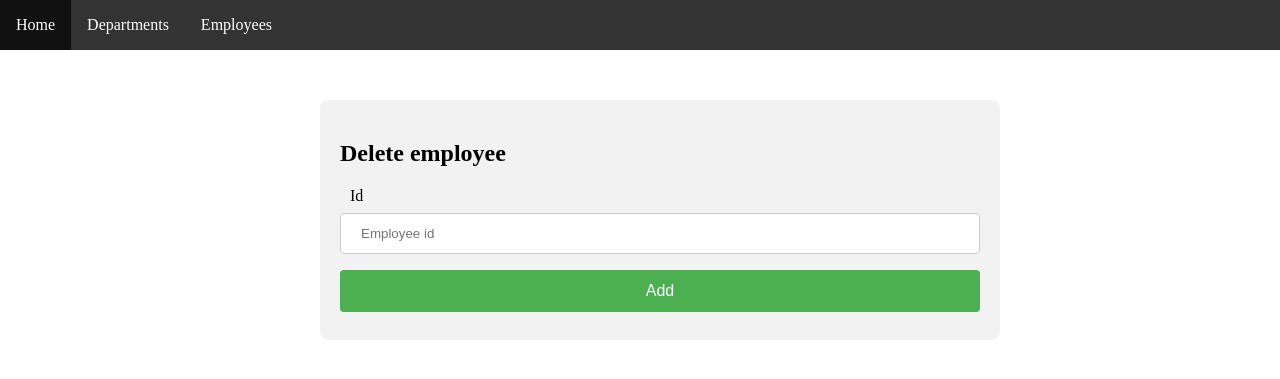
After one commit to rostislavborovyk/grad_work, a Flask app: page /delete_employee in a window 1280 px wide. The commit adds this page. Shown: the top 379 px of the page. Run offline with Flask 2, Linux system fonts and the light colour scheme.

Commit message:
Added functionality of delete user btn

```diff
--- a/department_app/config.py
+++ b/department_app/config.py
@@ -1,8 +1,6 @@
 DEBUG = True
 # remote db
 SQLALCHEMY_DATABASE_URI = 'mysql://wxtuYnuHC0:FfjxV5hUB4@remotemysql.com:3306/wxtuYnuHC0'
-# remote db
-# SQLALCHEMY_DATABASE_URI = 'mysql://sql7312908:HgjNbJMugJ@sql7.freesqldatabase.com:3306/sql7312908'
 
 SECRET_KEY = '8ed308dc-4028-410b-a104-09bde4f507b9'
 SQLALCHEMY_TRACK_MODIFICATIONS = False
--- a/department_app/forms.py
+++ b/department_app/forms.py
@@ -1,5 +1,5 @@
 from flask_wtf import Form
-from wtforms import DateField, ValidationError, StringField
+from wtforms import DateField, ValidationError, StringField, IntegerField
 from wtforms.validators import DataRequired
 
 
@@ -13,3 +13,7 @@ class AddEmployeeForm(Form):
     department = StringField('Department', validators=[DataRequired()])
     salary = StringField('Salary', validators=[DataRequired()])
     birth_date = StringField('Birth Date', validators=[DataRequired()])
+
+
+class DeleteEmployeeForm(Form):
+    id = IntegerField('Id', validators=[DataRequired()])
--- a/department_app/models.py
+++ b/department_app/models.py
@@ -48,4 +48,6 @@ class Employee(db.Model):
 # for migrations
 if __name__ == '__main__':
     manager.run()
-    # pass
+    # employee = db.session.query(Employee).filter(Employee.id == 30)
+    # print(employee.first())
+    # db.session.commit()
--- /dev/null
+++ b/department_app/templates/employees/delete_employee.html
@@ -0,0 +1,31 @@
+{% extends "layout.html" %}
+
+{% block head %}
+<title>Delete employee</title>
+<link rel="stylesheet" type="text/css" href="static/css/employees.css?v=43">
+{% endblock %}
+
+{% block navbar %}
+<ul>
+    <li><a href="/">Home</a></li>
+    <li><a href="/departments">Departments</a></li>
+    <li><a href="/employees">Employees</a></li>
+</ul>
+{% endblock %}
+
+{% block content %}
+
+<div id="add-employee-form">
+    {% if invalid_data %}
+    <div class="invalid-data-msg">
+        <h1>Invalid data, form wasn't submitted</h1>
+    </div>
+    {% endif %}
+    <form method="POST" action="">
+        <h2>Delete employee</h2>
+        {{ form.id.label(class="form-label") }} {{ form.id(placeholder="Employee id", class="form-input") }}
+        {{ form.csrf_token }}
+        <input type="submit" class="form-button" id="add-employee-submit-btn" value="Add">
+    </form>
+</div>
+{% endblock %}
--- a/department_app/templates/employees/employees.html
+++ b/department_app/templates/employees/employees.html
@@ -21,8 +21,8 @@
         <input type="submit" class="form-button" value="Search">
         {{ form.csrf_token }}
         <a href="/add_employee"><input id="add-employee" class="form-button" type="button" value="Add"></a>
-        <a href="/add_employee"><input id="update-employee" class="form-button" type="button" value="Update"></a>
-        <a href="/add_employee"><input id="delete-employee" class="form-button" type="button" value="Delete"></a>
+        <a href="/"><input id="update-employee" class="form-button" type="button" value="Update"></a>
+        <a href="/delete_employee"><input id="delete-employee" class="form-button" type="button" value="Delete"></a>
     </form>
 </div>
 <table class="content-table">
--- a/department_app/views.py
+++ b/department_app/views.py
@@ -1,7 +1,7 @@
 from . import app
 from flask import render_template, redirect, url_for
 from .models import db
-from .forms import BirthDaySearchForm, AddEmployeeForm
+from .forms import BirthDaySearchForm, AddEmployeeForm, DeleteEmployeeForm
 import requests
 
 
@@ -56,9 +56,22 @@ def add_employee():
         department = add_employee_form.department.data
         salary = add_employee_form.salary.data
         data = {"name": name, "department": department, "salary": salary, "birth_date": birth_date}
-        # todo change api address to real host address
-        response = requests.post(url="http://localhost:5001/employees/api", json=data)
+        response = requests.post(url="http://localhost:5000/employees/api", json=data)
         if response.status_code == 400:
             return render_template('employees/add_employee.html', form=add_employee_form, invalid_data=True)
-        return redirect(url_for('.employees'))
+        return redirect(url_for('employees'))
     return render_template('employees/add_employee.html', form=add_employee_form)
+
+
+@app.route('/delete_employee', methods=['POST', 'GET'])
+def delete_employee():
+    delete_employee_form = DeleteEmployeeForm()
+    if delete_employee_form.validate_on_submit():
+        employee_id = delete_employee_form.id.data
+        response = requests.delete(f"http://localhost:5000/employees/api/{employee_id}")
+        if response.status_code == 400:
+            return render_template('employees/delete_employee.html', form=delete_employee_form,
+                                   invalid_data=True)
+        return redirect(url_for('employees'))
+
+    return render_template('employees/delete_employee.html', form=delete_employee_form)
```
Also changed, not shown: department_app/rest/rest_api.py (+25 -10 lines), department_app/__init__.py (line endings or trailing spaces).
